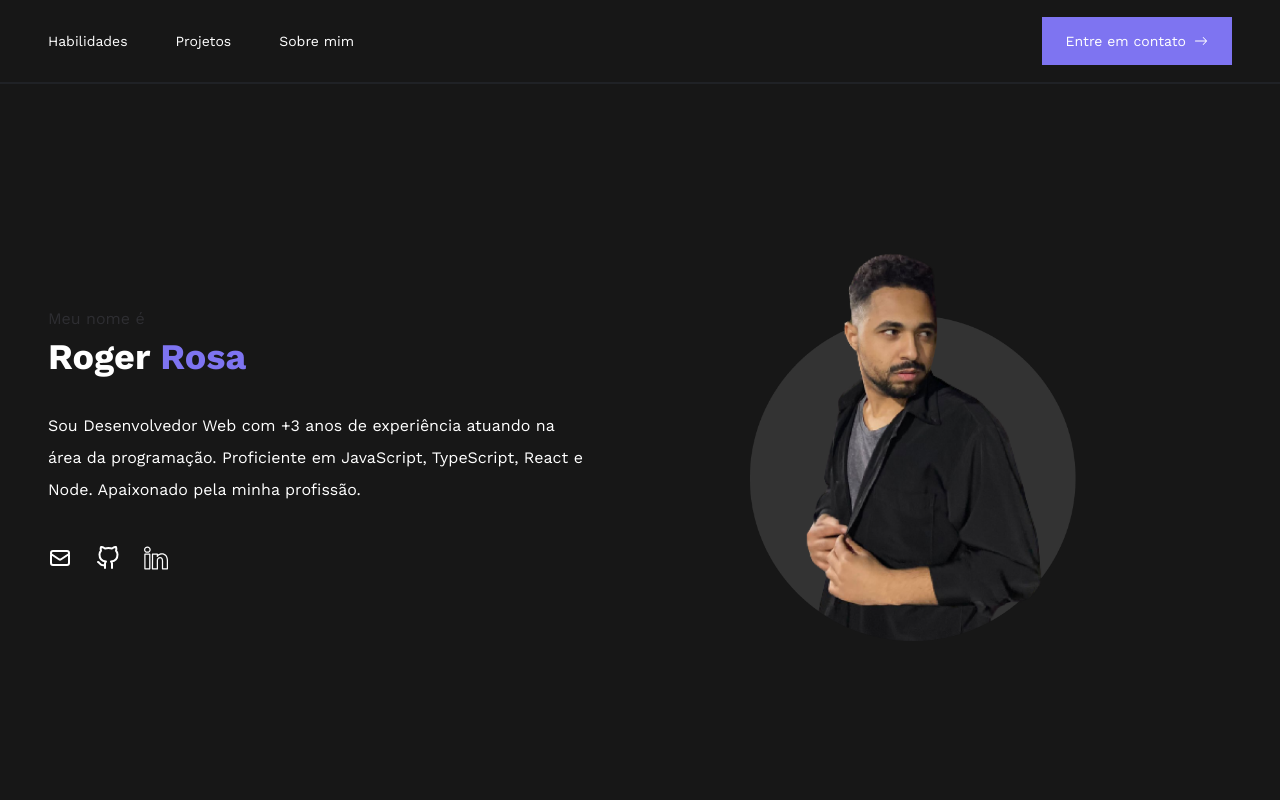
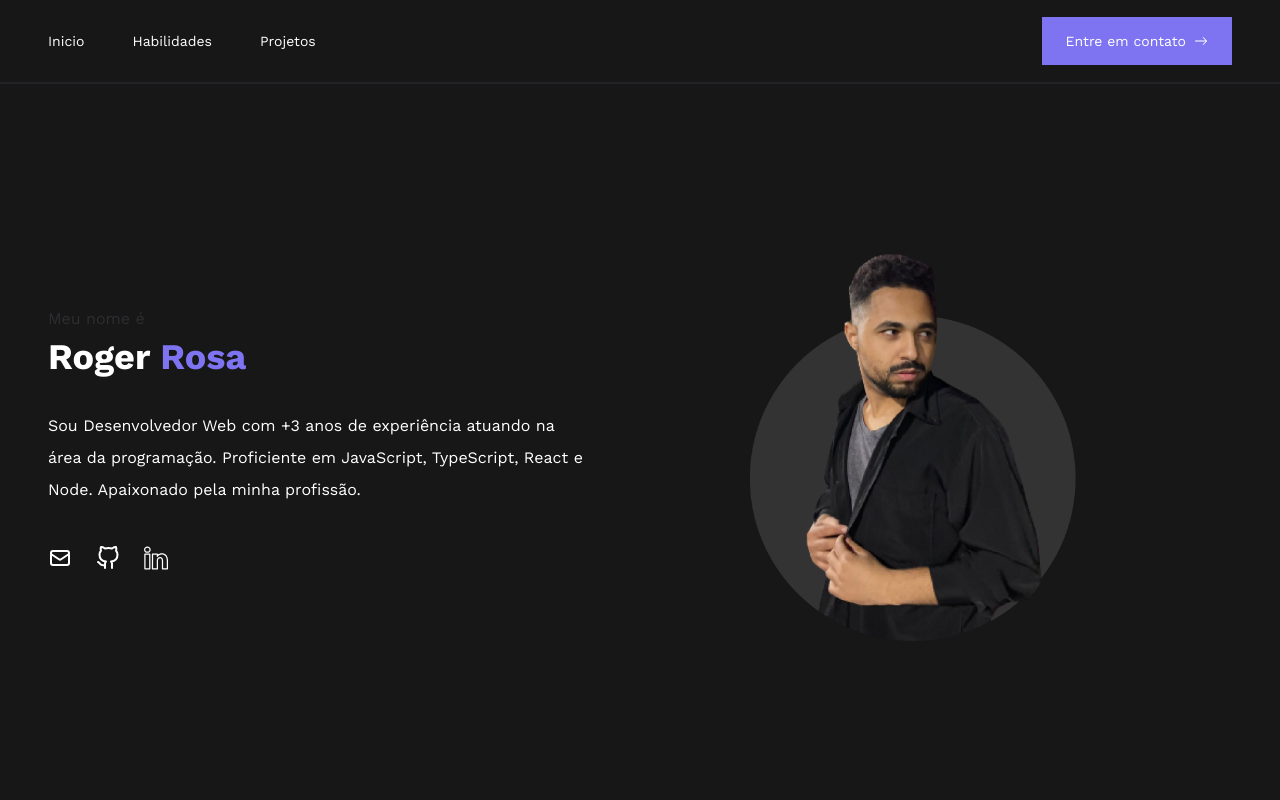
Before and after one commit to rogeritael/portfolio, a React (Vite) app: page / in a window 1280 px wide. Shown: the top 800 px of the page. Built offline with nearby package versions, Linux system fonts and the light colour scheme.

Commit message:
ajustando os links do menu

```diff
--- a/src/components/lg/Header/index.tsx
+++ b/src/components/lg/Header/index.tsx
@@ -18,13 +18,13 @@ export function Header({ setIsMobileMenuOpen }: HeaderProps){
             <nav>
                 <ul className="menu">
                     <li>
+                        <a href="#">Inicio</a>
+                    </li>
+                    <li>
                         <a href="#skills">Habilidades</a>
                     </li>
                     <li>
                         <a href="#projects">Projetos</a>
-                    </li>
-                    <li>
-                        <a href="#about">Sobre mim</a>
                     </li>
                 </ul>
             </nav>
```
